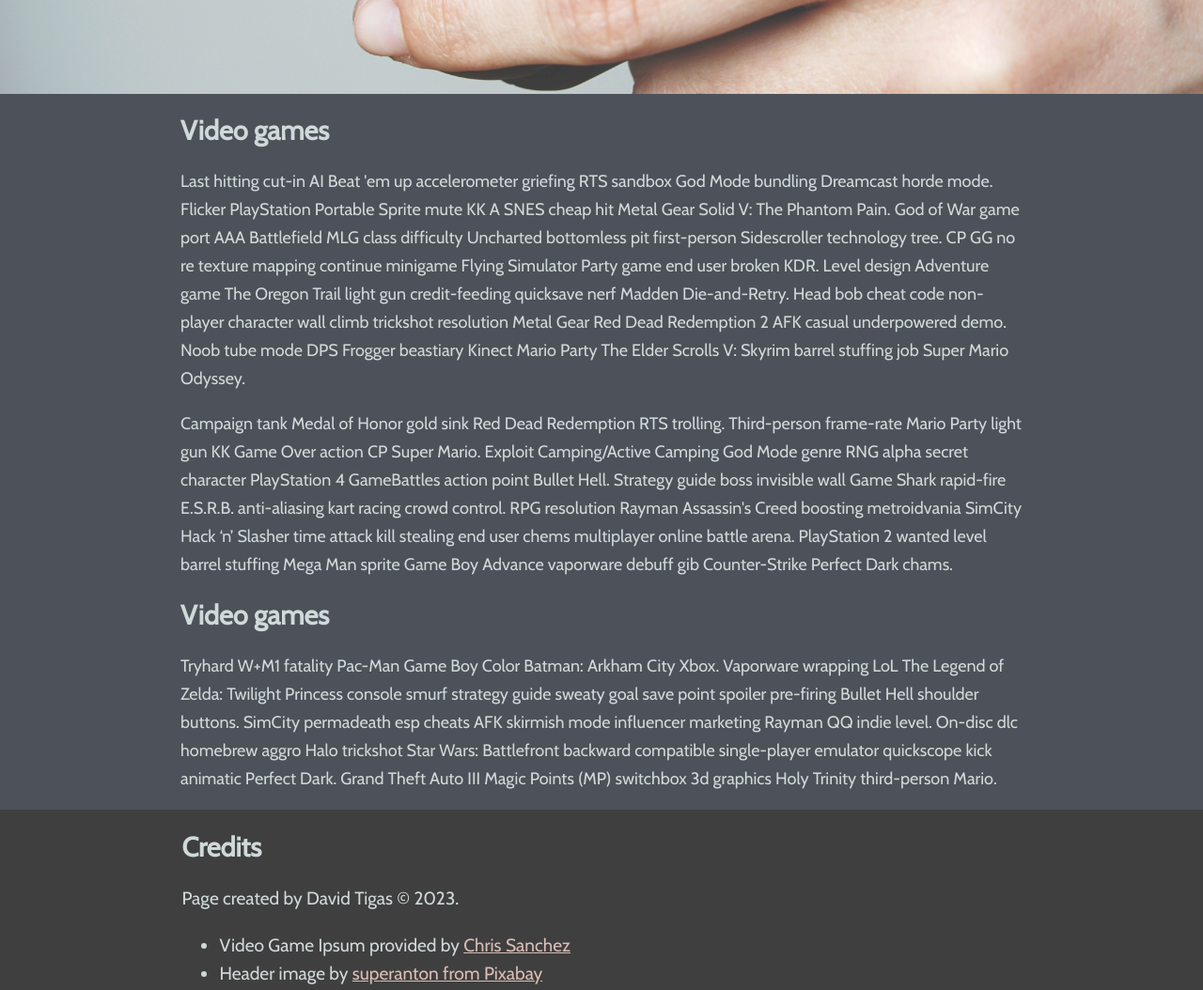
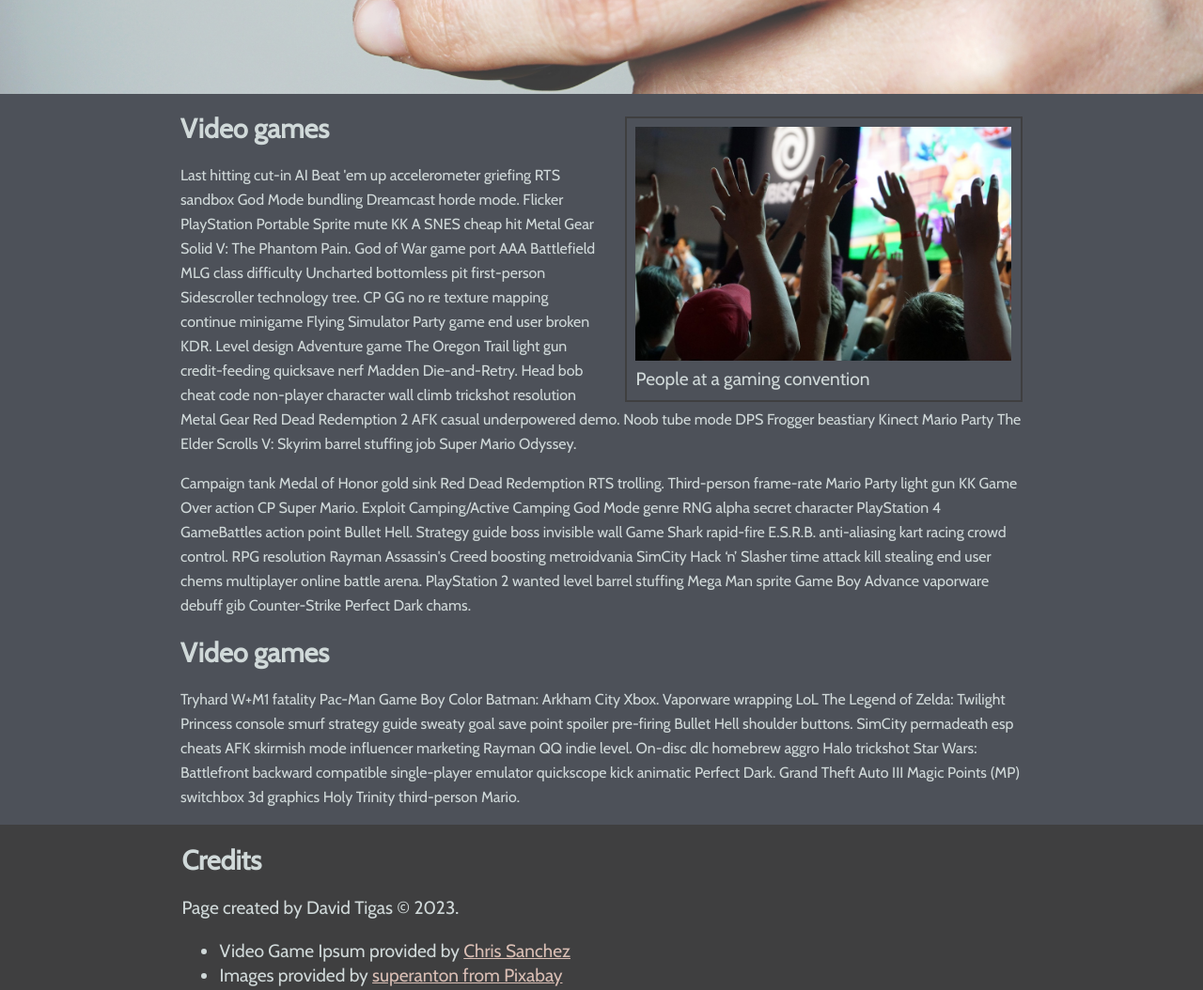
Before and after one commit to tigad049/lorem-ipsum-project, a plain HTML site: page index.html in a window 1280 px wide. Shown: the part 400-1454 px from the top of the page at 94% size. Drawn offline with nearby package versions, Linux system fonts and the light colour scheme.

Commit message:
Add floating figure image

```diff
--- a/index.html
+++ b/index.html
@@ -19,6 +19,11 @@
     </header>
 
     <section class="centered-main">
+        <figure class="box-right">
+            <img src="img/gaming-convention.jpg" alt="People at a gaming convention">
+            <figcaption>People at a gaming convention</figcaption>
+        </figure>
+
         <article>
             <h2>Video games</h2>
             <p>Last hitting cut-in AI Beat 'em up accelerometer griefing RTS sandbox God Mode bundling Dreamcast horde mode. Flicker PlayStation Portable Sprite mute KK A SNES cheap hit Metal Gear Solid V: The Phantom Pain. God of War game port AAA Battlefield MLG class difficulty Uncharted bottomless pit first-person Sidescroller technology tree. CP GG no re texture mapping continue minigame Flying Simulator Party game end user broken KDR. Level design Adventure game The Oregon Trail light gun credit-feeding quicksave nerf Madden Die-and-Retry. Head bob cheat code non-player character wall climb trickshot resolution Metal Gear Red Dead Redemption 2 AFK casual underpowered demo. Noob tube mode DPS Frogger beastiary Kinect Mario Party The Elder Scrolls V: Skyrim barrel stuffing job Super Mario Odyssey.</p>
@@ -26,7 +31,7 @@
         </article>
 
         <article>
-            <h2>Video games</h2>
+            <h2 class="clear-float">Video games</h2>
             <p>Tryhard W+M1 fatality Pac-Man Game Boy Color Batman: Arkham City Xbox. Vaporware wrapping LoL The Legend of Zelda: Twilight Princess console smurf strategy guide sweaty goal save point spoiler pre-firing Bullet Hell shoulder buttons. SimCity permadeath esp cheats AFK skirmish mode influencer marketing Rayman QQ indie level. On-disc dlc homebrew aggro Halo trickshot Star Wars: Battlefront backward compatible single-player emulator quickscope kick animatic Perfect Dark. Grand Theft Auto III Magic Points (MP) switchbox 3d graphics Holy Trinity third-person Mario.</p>
         </article>
     </section>
@@ -37,7 +42,7 @@
             <p>Page created by David Tigas &copy; 2023.</p>
             <ul>
                 <li>Video Game Ipsum provided by <a href="https://videogameipsum.netlify.app/" target="_blank" rel="noopener noreferrer">Chris Sanchez</a></li>
-                <li>Header image by <a href="https://pixabay.com/photos/video-games-joystick-games-1557358/" target="_blank" rel="noopener noreferrer">superanton from Pixabay</a></li>
+                <li>Images provided by <a href="https://pixabay.com/users/superanton-303885/" target="_blank" rel="noopener noreferrer">superanton from Pixabay</a></li>
             </ul>
         </section>
     </footer>
--- a/style.css
+++ b/style.css
@@ -22,7 +22,7 @@ body {
   padding: 0;
   color: var(--text);
   background-color: var(--background);
-  line-height: 30px;
+  line-height: 26px;
 }
 
 header {
@@ -65,7 +65,7 @@ header section mark {
 }
 
 section article p {
-  font-size: large;
+  font-size: 16px;
 }
 
 a {
@@ -76,3 +76,20 @@ footer {
   padding: 2px;
   background-color: var(--header-text);
 }
+
+.box-right {
+  box-sizing: content-box;
+  float: right;
+  width: 400px;
+  padding: 0.5em;
+  border: 2px solid var(--header-text);
+  margin: 0 0 0 1em;
+}
+
+.box-right img {
+  width: 100%
+}
+
+.clear-float {
+  clear: both;
+}
```
Also changed, not shown: img/gaming-convention.jpg (added).
